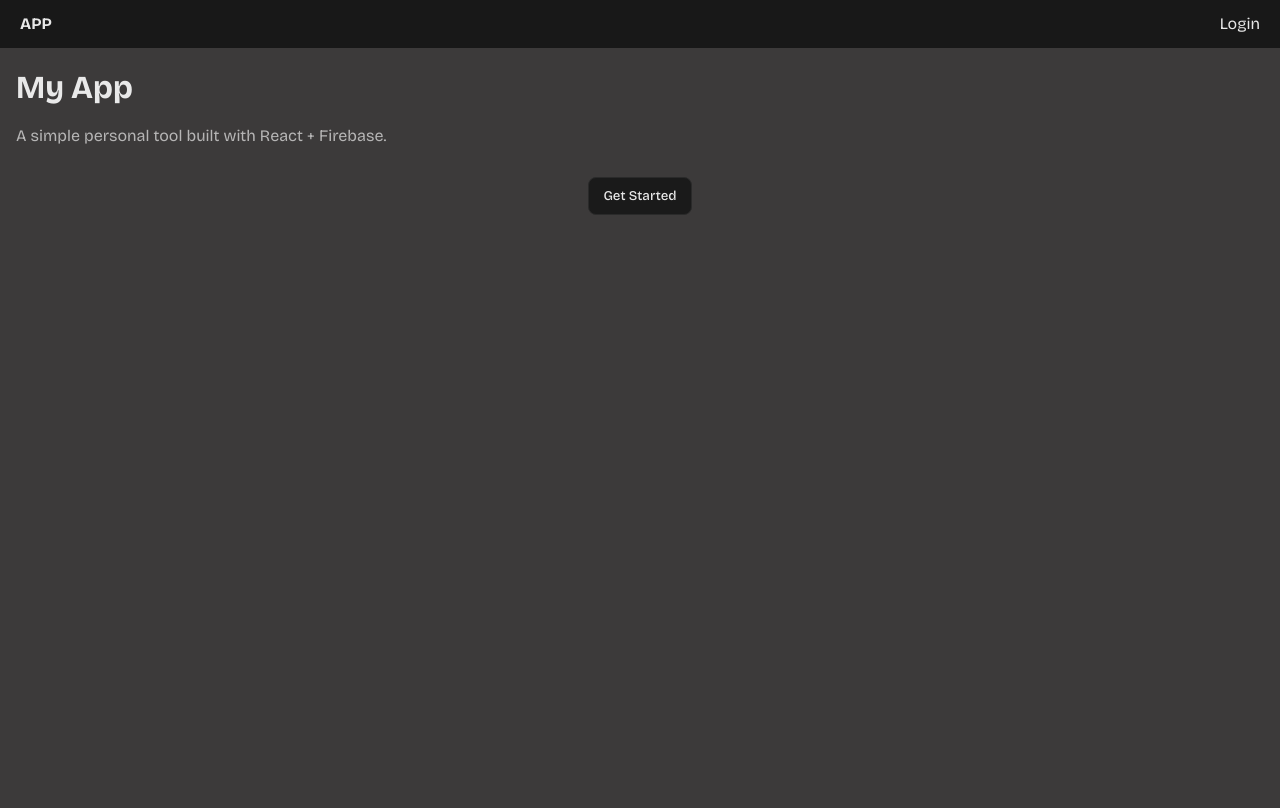
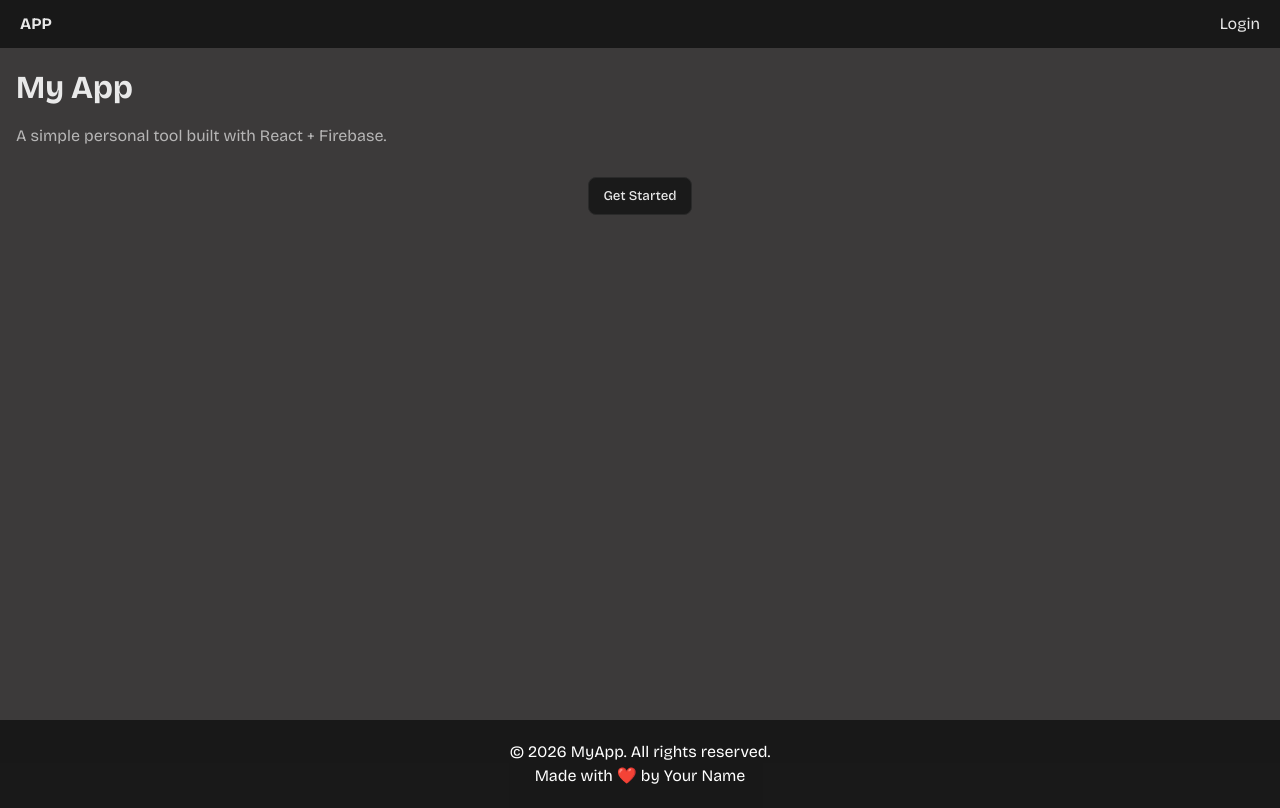
Before and after one commit to ThanosDodd/revifiro-boilerplate, a React (Vite) app: page / in a window 1280 px wide. Built offline with nearby package versions, Linux system fonts and the light colour scheme; no server answers.

Commit message:
feat: add Footer component and integrate it into App; create Footer styles

```diff
--- a/src/App.jsx
+++ b/src/App.jsx
@@ -6,6 +6,7 @@ import Dashboard from "./pages/Dashboard";
 import ProtectedRoute from "./components/ProtectedRoute";
 
 import Navbar from "./components/Navbar";
+import Footer from "./components/Footer";
 
 function App() {
   return (
@@ -24,6 +25,8 @@ function App() {
           }
         />
       </Routes>
+
+      <Footer />
     </>
   );
 }
--- /dev/null
+++ b/src/components/Footer.css
@@ -0,0 +1,6 @@
+.foot{
+    text-align: center;
+    padding: 20px;
+    background: #171717f2;
+    color: white;
+}
--- /dev/null
+++ b/src/components/Footer.jsx
@@ -0,0 +1,21 @@
+import { Link } from "react-router-dom";
+
+import "./Footer.css";
+
+export default function Footer() {
+  return (
+    <footer className="foot">
+      <p>© {new Date().getFullYear()} MyApp. All rights reserved.</p>
+      <p>
+        Made with ❤️ by{" "}
+        <a
+          href="https://your-site.com"
+          target="_blank"
+          rel="noopener noreferrer"
+        >
+          Your Name
+        </a>
+      </p>
+    </footer>
+  );
+}
--- a/src/pages/Pages.css
+++ b/src/pages/Pages.css
@@ -1,5 +1,6 @@
 .page {
   padding: 1rem;
+  min-height: 80vh;
 }
 
 .dashboard-link {
```
